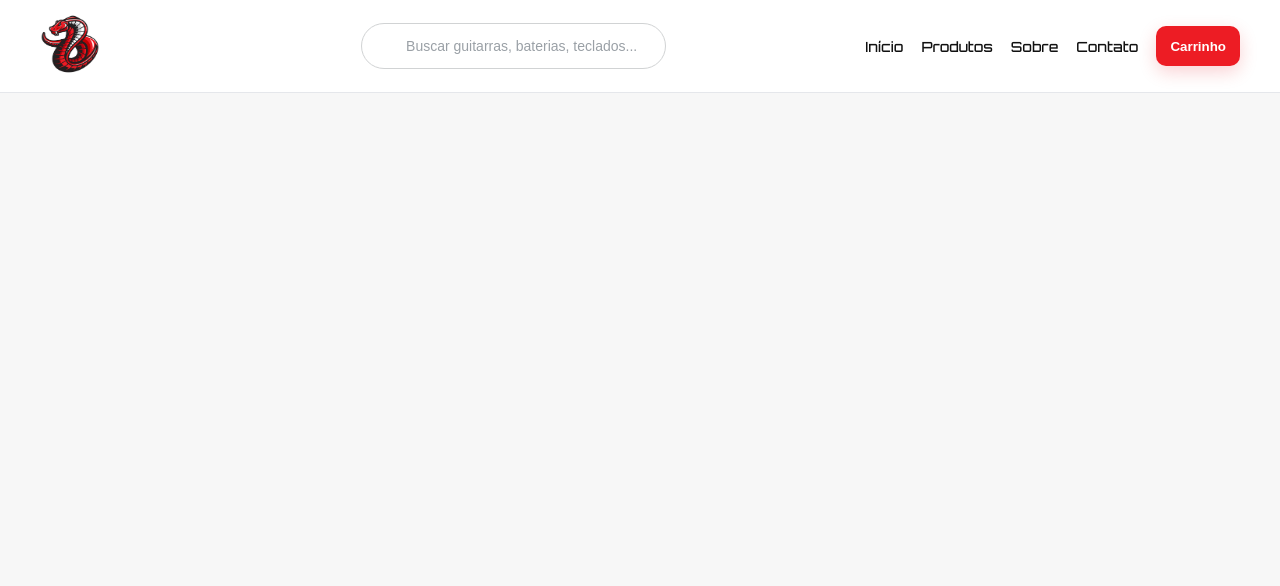
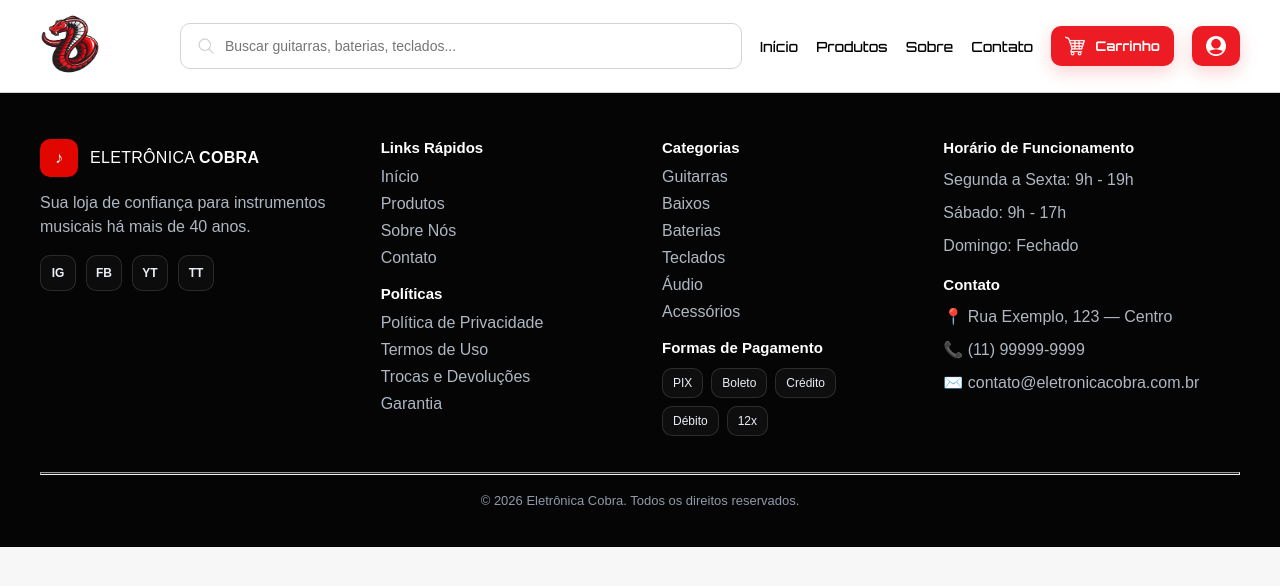
Before and after one commit to MarcoZanandrea10/Eletronica_Cobra, a PHP site: page / in a window 1280 px wide. Shown: the top 586 px of the page. Run offline with PHP 8.4, Linux system fonts and the light colour scheme.

Commit message:
Front - Iniciando o Footer

```diff
--- a/index.html
+++ b/index.html
@@ -6,6 +6,7 @@
     <meta name="viewport" content="width=device-width, initial-scale=1.0">
     <title>Eletronica Cobra</title>
     <link rel="stylesheet" href="styles/index.css">
+    <!-- criar script para style responsivo -->
     <link rel="icon" type="image/png" href="img_padrao/mascote_cobra.png">
 </head>
 
@@ -20,28 +21,130 @@
 
             <div class="barra_pesquisa">
                 <div class="box_pesquisa">
+                    <img src="icons/lupa.png" alt="Ícone de lupa" class="icon_pesquisa" width="20" height="20">
                     <input type="text" placeholder="Buscar guitarras, baterias, teclados...">
                 </div>
             </div>
 
             <div class="menu">
-                <nav class="nav">  <!-- depois linkar com as classes respectivas-->
+                <nav class="nav"> <!-- depois linkar com as classes respectivas-->
                     <a href="#">Início</a>
                     <a href="#">Produtos</a>
                     <a href="#">Sobre</a>
                     <a href="#">Contato</a>
                 </nav>
 
-                <button class="carrinho" type="button"> <!-- colocar o icon de um carrinho no lugar da palavra-->
+                <button class="btn_header" type="button">
+                    <img src="icons/carrinho.png" alt="Ícone do carrinho" width="20" height="20">
                     Carrinho
+                </button>
+
+                <button class="btn_header" type="button">
+                    <img src="icons/login.png" alt="Ícone do login" width="20" height="20">
+                    <!-- Login -->
                 </button>
             </div>
         </div>
     </header>
+
+
+    <!-- ARRUMAR O FOOTER -->
+    <!-- ajeitar a formatação das coisas q ja tem e os nomes e o css -->
+
+    <!-- FOOTER -->
+    <footer class="site-footer">
+        <div class="footer-wrap">
+            <div class="footer-grid">
+
+                <!-- COL 1: Brand -->
+                <div class="footer-col">
+                    <a class="footer-brand" href="#">
+                        <span class="footer-brand__icon" aria-hidden="true">♪</span>
+                        <span class="footer-brand__name">ELETRÔNICA <b>COBRA</b></span>
+                    </a>
+
+                    <p class="footer-text">
+                        Sua loja de confiança para instrumentos musicais há mais de 40 anos.
+                    </p>
+
+                    <div class="footer-social">
+                        <a class="social-btn" href="#" aria-label="Instagram" title="Instagram">IG</a>
+                        <a class="social-btn" href="#" aria-label="Facebook" title="Facebook">FB</a>
+                        <a class="social-btn" href="#" aria-label="YouTube" title="YouTube">YT</a>
+                        <a class="social-btn" href="#" aria-label="TikTok" title="TikTok">TT</a>
+                    </div>
+                </div>
+
+                <!-- COL 2: Links rápidos + Legal -->
+                <div class="footer-col">
+                    <h4 class="footer-title">Links Rápidos</h4>
+                    <ul class="footer-list">
+                        <li><a href="#">Início</a></li>
+                        <li><a href="#">Produtos</a></li>
+                        <li><a href="#">Sobre Nós</a></li>
+                        <li><a href="#">Contato</a></li>
+                    </ul>
+
+                    <h4 class="footer-title footer-title--spaced">Políticas</h4>
+                    <ul class="footer-list">
+                        <li><a href="#">Política de Privacidade</a></li>
+                        <li><a href="#">Termos de Uso</a></li>
+                        <li><a href="#">Trocas e Devoluções</a></li>
+                        <li><a href="#">Garantia</a></li>
+                    </ul>
+                </div>
+
+                <!-- COL 3: Categorias + Pagamentos -->
+                <div class="footer-col">
+                    <h4 class="footer-title">Categorias</h4>
+                    <ul class="footer-list">
+                        <li><a href="#">Guitarras</a></li>
+                        <li><a href="#">Baixos</a></li>
+                        <li><a href="#">Baterias</a></li>
+                        <li><a href="#">Teclados</a></li>
+                        <li><a href="#">Áudio</a></li>
+                        <li><a href="#">Acessórios</a></li>
+                    </ul>
+
+                    <h4 class="footer-title footer-title--spaced">Formas de Pagamento</h4>
+                    <div class="footer-payments" aria-label="Formas de pagamento">
+                        <span class="pay-badge" title="PIX">PIX</span>
+                        <span class="pay-badge" title="Boleto">Boleto</span>
+                        <span class="pay-badge" title="Crédito">Crédito</span>
+                        <span class="pay-badge" title="Débito">Débito</span>
+                        <span class="pay-badge" title="Parcelamento">12x</span>
+                    </div>
+                </div>
+
+                <!-- COL 4: Funcionamento + Contato + Newsletter -->
+                <div class="footer-col">
+                    <h4 class="footer-title">Horário de Funcionamento</h4>
+                    <ul class="footer-list footer-list--plain">
+                        <li>Segunda a Sexta: 9h - 19h</li>
+                        <li>Sábado: 9h - 17h</li>
+                        <li>Domingo: Fechado</li>
+                    </ul>
+
+                    <h4 class="footer-title footer-title--spaced">Contato</h4>
+                    <ul class="footer-list footer-list--plain">
+                        <li>📍 Rua Exemplo, 123 — Centro</li>
+                        <li>📞 (11) 99999-9999</li>
+                        <li>✉️ contato@eletronicacobra.com.br</li>
+                    </ul>
+                </div>
+
+            </div>
+
+            <hr class="linha_footer">
+
+            <div class="footer-bottom">
+                <p>© 2026 Eletrônica Cobra. Todos os direitos reservados.</p>
+            </div>
+        </div>
+    </footer>
+
+
+
 </body>
 
 </html>
-
-<!-- continuar o body da pagina -->
-
-<!-- ARRUMAR O CSS PARA FUNCIONAR PARA PC, TABLET E CELULAR -->
--- a/styles/index.css
+++ b/styles/index.css
@@ -16,15 +16,15 @@ body {
 
 .header {
     background: white;
-    border-bottom: 1px solid #e5e7eb;
+    border-bottom: 1px solid var(--cinza-claro);
 }
 
 .header_container {
+    align-items: center;
+    display: flex;
+    margin: 0 auto;
     max-width: 1200px;
-    margin: 0 auto;
     padding: 14px 18px;
-    display: flex;
-    align-items: center;
     gap: 18px;
 }
 
@@ -33,7 +33,6 @@ body {
     align-items: center;
     gap: 12px;
     text-decoration: none;
-    color: inherit;
     flex: 0 0 auto;
 }
 
@@ -44,24 +43,26 @@ body {
     min-width: 280px;
 }
 
-.barra_pesquisa {
-    width: min(640px, 100%);
+.box_pesquisa {
+    width: min(500px, 100%);
     position: relative;
 }
 
 .barra_pesquisa input {
+    border: 1px solid var(--cinza-claro);
+    outline: none;
     width: 100%;
     height: 44px;
-    border: 1px solid var(--cinza-claro);
-    border-radius: 999px;
+    border-radius: 10px;
     padding: 0 16px 0 44px;
-    outline: none;
     font-size: 14px;
-    background: #fff;
 }
 
-.barra_pesquisa input::placeholder {
-    color: #9aa0a6;
+.icon_pesquisa {
+    position: absolute;
+    transform: translateY(-50%);
+    left: 16px;
+    top: 50%;
 }
 
 .menu {
@@ -69,7 +70,6 @@ body {
     display: flex;
     align-items: center;
     gap: 18px;
-    flex: 0 0 auto;
 }
 
 .nav {
@@ -79,8 +79,8 @@ body {
 }
 
 .nav a {
+    color: black;
     text-decoration: none;
-    color: #111;
     font-weight: 500;
     font-size: 14px;
 }
@@ -89,17 +89,175 @@ body {
     color: var(--vermelho-escuro);
 }
 
-.carrinho {
+.btn_header {
+    font-family: "Orbitron", Arial, Helvetica, sans-serif;
+    box-shadow: 0 6px 18px rgba(225, 6, 18, .18);
     background: var(--vermelho);
-    color: #fff;
+    color: white;
     border: none;
+    display: flex;
+    align-items: center;
+    cursor: pointer;
     border-radius: 10px;
     height: 40px;
     padding: 0 14px;
-    display: flex;
-    align-items: center;
     gap: 10px;
     font-weight: 700;
-    cursor: pointer;
-    box-shadow: 0 6px 18px rgba(225, 6, 18, .18);
 }
+
+.btn_header:hover {
+    background: var(--vermelho-escuro);
+}
+
+
+
+
+
+
+
+
+
+/* FOOTER (modelo da imagem: escuro, colunas, clean) */
+.site-footer{
+  background:#050505;
+  color:#cfd6df;
+  padding:46px 0 26px;
+  font-family: Arial, Helvetica, sans-serif;
+}
+
+.footer-wrap{
+  max-width:1200px;
+  margin:0 auto;
+  padding:0 18px;
+}
+
+.footer-grid{
+  display:grid;
+  grid-template-columns: 1.25fr 1fr 1fr 1.25fr;
+  gap:44px;
+  align-items:start;
+}
+
+/* brand */
+.footer-brand{
+  display:flex;
+  align-items:center;
+  gap:12px;
+  text-decoration:none;
+  color:#fff;
+  margin-bottom:14px;
+}
+
+.footer-brand__icon{
+  width:38px;
+  height:38px;
+  border-radius:10px;
+  display:grid;
+  place-items:center;
+  background:#e10600;
+  color:#fff;
+  font-weight:700;
+}
+
+.footer-brand__name{
+  letter-spacing:.3px;
+  font-size:16px;
+  white-space:nowrap;
+}
+.footer-brand__name b{ font-weight:800; }
+
+.footer-text{
+  margin:0 0 16px;
+  line-height:1.5;
+  color:#aeb7c2;
+  max-width:320px;
+}
+
+/* titles */
+.footer-title{
+  margin:0 0 12px;
+  font-size:15px;
+  color:#fff;
+  font-weight:700;
+}
+.footer-title--spaced{ margin-top:18px; }
+
+/* lists */
+.footer-list{
+  list-style:none;
+  padding:0;
+  margin:0;
+  display:grid;
+  gap:9px;
+}
+
+.footer-list a{
+  color:#aeb7c2;
+  text-decoration:none;
+  transition:opacity .15s ease, transform .15s ease;
+  display:inline-block;
+}
+.footer-list a:hover{
+  opacity:.9;
+  transform:translateX(2px);
+  color:#fff;
+}
+
+/* plain text lists (sem links) */
+.footer-list--plain li{
+  color:#aeb7c2;
+  line-height:1.5;
+}
+
+/* social */
+.footer-social{
+  display:flex;
+  gap:10px;
+  margin:12px 0 14px;
+}
+.social-btn{
+  width:34px;
+  height:34px;
+  border-radius:10px;
+  display:grid;
+  place-items:center;
+  text-decoration:none;
+  color:#e9eef6;
+  border:1px solid rgba(255,255,255,.12);
+  background:rgba(255,255,255,.03);
+  font-size:12px;
+  font-weight:700;
+  transition:transform .15s ease, background .15s ease, border-color .15s ease;
+}
+.social-btn:hover{
+  transform:translateY(-2px);
+  background:rgba(255,255,255,.07);
+  border-color:rgba(255,255,255,.22);
+}
+
+/* payments */
+.footer-payments{
+  display:flex;
+  flex-wrap:wrap;
+  gap:8px;
+}
+.pay-badge{
+  font-size:12px;
+  padding:7px 10px;
+  border-radius:10px;
+  background:rgba(255,255,255,.04);
+  border:1px solid rgba(255,255,255,.12);
+  color:#e9eef6;
+}
+
+.linha_footer{
+  margin:36px 0 18px;
+  height:1px;
+  background:rgba(255, 255, 255, 0.08);
+}
+
+.footer-bottom{
+  text-align:center;
+  color:#8f9aaa;
+  font-size:13px;
+}
```
Also changed, not shown: icons/carrinho.png (added), icons/login.png (added), icons/lupa.png (added), icons/tela fundo.png (added).
